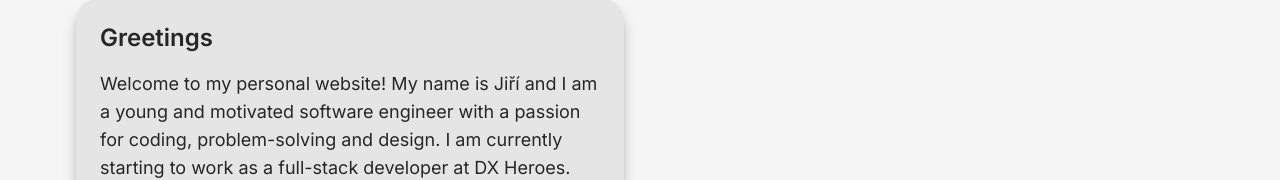
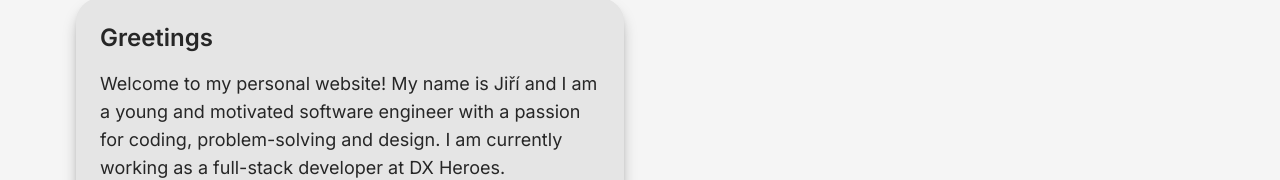
Before and after one commit to jirulak02/personal-website, a Next.js app: page / in a window 1280 px wide. Shown: the part 622-802 px from the top of the page. Built offline with nearby package versions, Linux system fonts and the light colour scheme.

Commit message:
started working

```diff
--- a/components/HomePage/Greeting.tsx
+++ b/components/HomePage/Greeting.tsx
@@ -9,8 +9,8 @@ export default function Greeting() {
 				<p>
 					Welcome to my personal website! My name is Jiří and I am a
 					young and motivated software engineer with a passion for
-					coding, problem-solving and design. I am currently starting
-					to work as a full-stack developer at DX Heroes.
+					coding, problem-solving and design. I am currently working
+					as a full-stack developer at DX Heroes.
 				</p>
 				<p>Hope you find my website informative and fun.</p>
 			</Card>
--- a/components/ProjectsPage/OtherProjects.tsx
+++ b/components/ProjectsPage/OtherProjects.tsx
@@ -26,8 +26,7 @@ export default function OtherProjects() {
 				<Reveal>
 					<Card className="max-w-sm mx-auto">
 						<p>
-							Currently I'm solidifying my web knowledge for my
-							job.
+							Currently I'm mostly just focusing on programming at my job.
 						</p>
 					</Card>
 				</Reveal>
```
